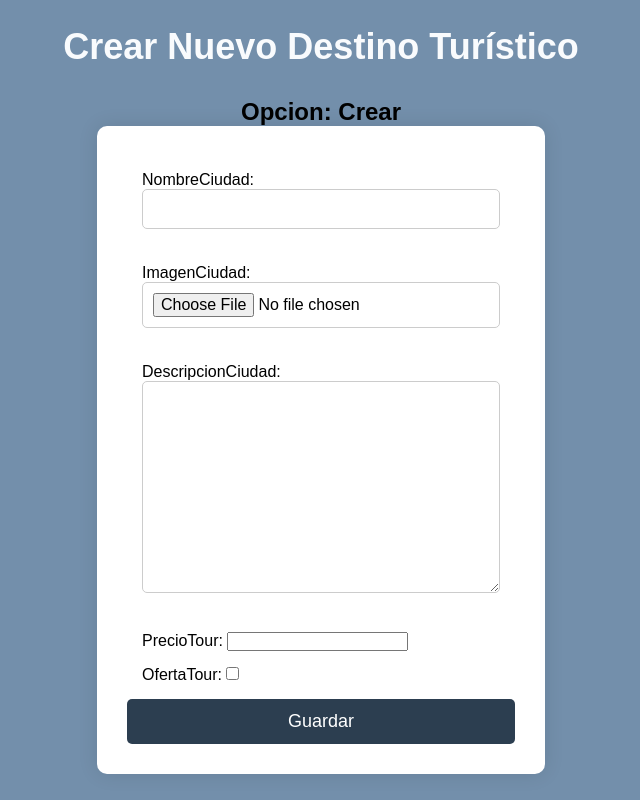
After one commit to nuevo637/Lab07-Django-DestinosTuristicos, a Django app: page /crear/ in a window 1280 px wide. The commit adds this page. Shown: the whole page, without its empty margins (319-959 px from the left). Run offline with Django 5.2, Linux system fonts and the light colour scheme.

Commit message:
Opcion Crear completo, junto al css

```diff
--- /dev/null
+++ b/destTuristicos/forms.py
@@ -0,0 +1,19 @@
+from django import forms
+from .models import *
+
+class DestinosForm(forms.ModelForm):
+    nombreCiudad = models.CharField(max_length = 100)
+    imagenCiudad = models.ImageField(upload_to = 'pics')
+    descripcionCiudad = models.TextField()
+    precioTour = models.IntegerField()
+    ofertaTour = models.BooleanField(default=False)
+
+    class Meta:
+        model = DestinosTuristicos
+        fields = ['nombreCiudad', 'imagenCiudad', 'descripcionCiudad', 'precioTour', 'ofertaTour']
+
+    def save(self, commit=True):
+        destinos_turisticos = super().save(commit=False)
+        if commit:
+            destinos_turisticos.save()
+        return destinos_turisticos
--- a/destTuristicos/urls.py
+++ b/destTuristicos/urls.py
@@ -2,5 +2,6 @@ from django.urls import path
 from . import views
 
 urlpatterns = [
-    path('listar/', views.destinos , name='destinos')
+    path('listar/', views.listar_destino , name='listar-destinos'),
+    path('crear/', views.crear_destino , name='crear-destinos')
 ]
--- a/destTuristicos/views.py
+++ b/destTuristicos/views.py
@@ -1,7 +1,18 @@
-from django.shortcuts import render
-from .models import DestinosTuristicos
+from django.shortcuts import render, redirect
+from .forms import *
+from .models import *
 
-# Create your views here.
-def destinos(request):
+#LISTAR DESTINOS
+def listar_destino(request):
     destinos = DestinosTuristicos.objects.all()
-    return render(request, 'destinos.html', {'destinos': destinos})
+    return render(request, 'listar.html', {'destinos': destinos})
+
+#CREAR DESTINOS
+def crear_destino(request):
+    if request.method == 'POST':
+        form = DestinosForm(request.POST)
+        if form.is_valid():
+            form.save()
+    else:
+        form = DestinosForm()
+    return render(request, 'crear.html', {'form': form})
--- /dev/null
+++ b/static/styles/styleCrear.css
@@ -0,0 +1,66 @@
+* {
+    box-sizing: border-box;
+    margin: 0;
+    padding: 0;
+}
+
+body {
+    font-family: Arial, sans-serif;
+    background-color: #738fab;
+    height: 100vh;
+    display: flex;
+    align-items: center;
+    justify-content: center;
+    flex-direction: column;
+}
+
+h1 {
+    text-align: center;
+    font-size: 36px;
+    margin-bottom: 30px;
+    color: #f9fbfd;
+}
+
+p {
+    margin: 15px;
+}
+
+form {
+    width: 35%;
+    margin: 0 auto;
+    background-color: #ffffff;
+    padding: 30px;
+    border-radius: 10px;
+    box-shadow: 0 0 20px rgba(0, 0, 0, 0.1);
+}
+
+input[type="text"],
+input[type="file"],
+textarea {
+    width: 100%;
+    margin-bottom: 20px;
+    padding: 10px;
+    border: 1px solid #ccc;
+    border-radius: 5px;
+    font-size: 16px;
+}
+
+textarea {
+    resize: vertical;
+}
+
+button[type="submit"] {
+    width: 100%;
+    padding: 12px;
+    background-color: #2c3e50;
+    color: #ffffff;
+    border: none;
+    border-radius: 5px;
+    cursor: pointer;
+    font-size: 18px;
+    transition: background-color 0.3s ease;
+}
+
+button[type="submit"]:hover {
+    background-color: #1f2b38;
+}
--- /dev/null
+++ b/templates/crear.html
@@ -0,0 +1,21 @@
+{% load static%}
+{% static "images" as baseUrl %}
+
+<!DOCTYPE html>
+<html lang="en">
+<head>
+    <meta charset="UTF-8">
+    <meta name="viewport" content="width=device-width, initial-scale=1.0">
+    <title>Crear Destino Turístico</title>
+    <link rel="stylesheet" type="text/css" href="{% static 'styles/styleCrear.css' %}">
+</head>
+<body>
+    <h1>Crear Nuevo Destino Turístico</h1>
+    <h2>Opcion: Crear</h2>
+    <form method="post" enctype="multipart/form-data">
+        {% csrf_token %}
+        {{ form.as_p }}
+        <button type="submit">Guardar</button>
+    </form>
+</body>
+</html>
--- a/templates/destinos.html
+++ b/templates/listar.html
@@ -7,7 +7,7 @@
     <meta charset="UTF-8">
     <meta name="viewport" content="width=device-width, initial-scale=1.0">
     <title>DESTINOS TURISTICOS</title>
-    <link rel="stylesheet" type="text/css" href="{% static 'styles/stylesDestinos.css' %}">
+    <link rel="stylesheet" type="text/css" href="{% static 'styles/styleListar.css' %}">
 </head>
 <body>
     <div class="contenedor">
```
Also changed, not shown: static/styles/styleListar.css (renamed from static/styles/stylesDestinos.css, +11 -11 lines).
